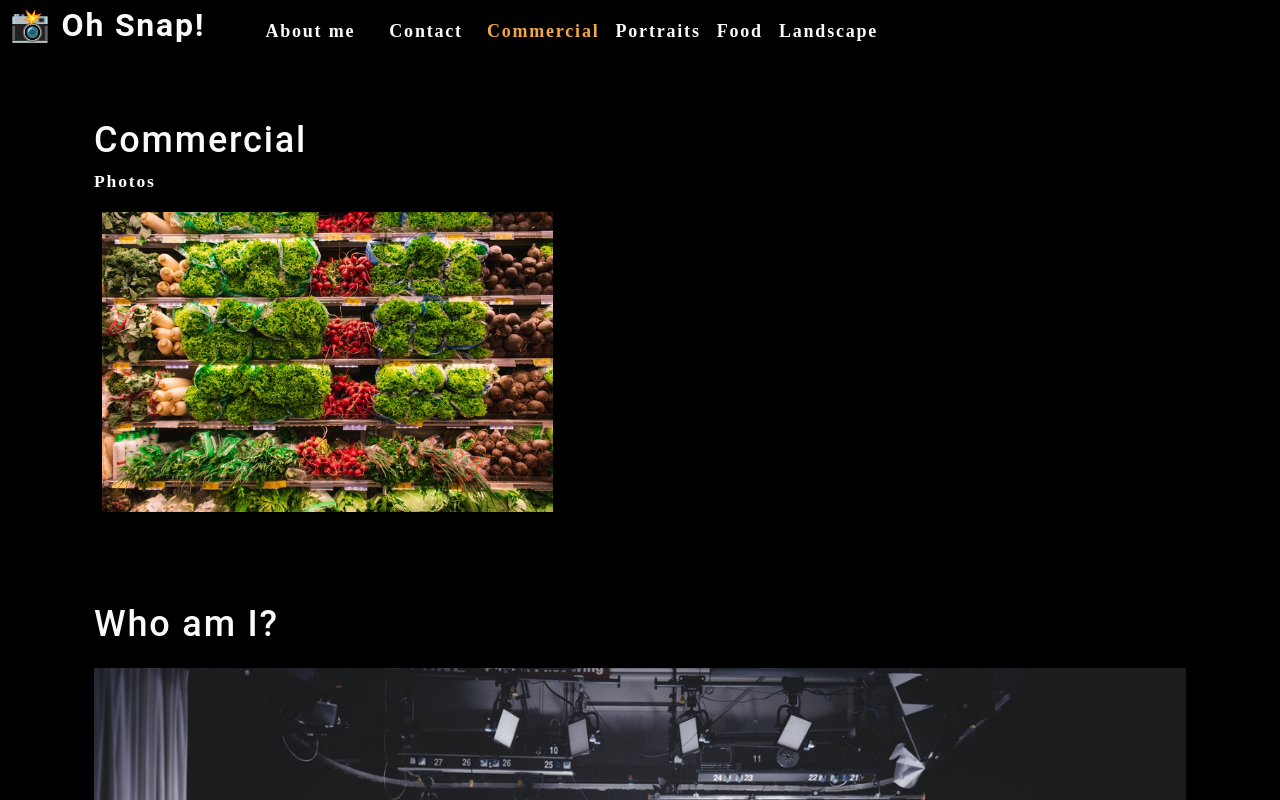
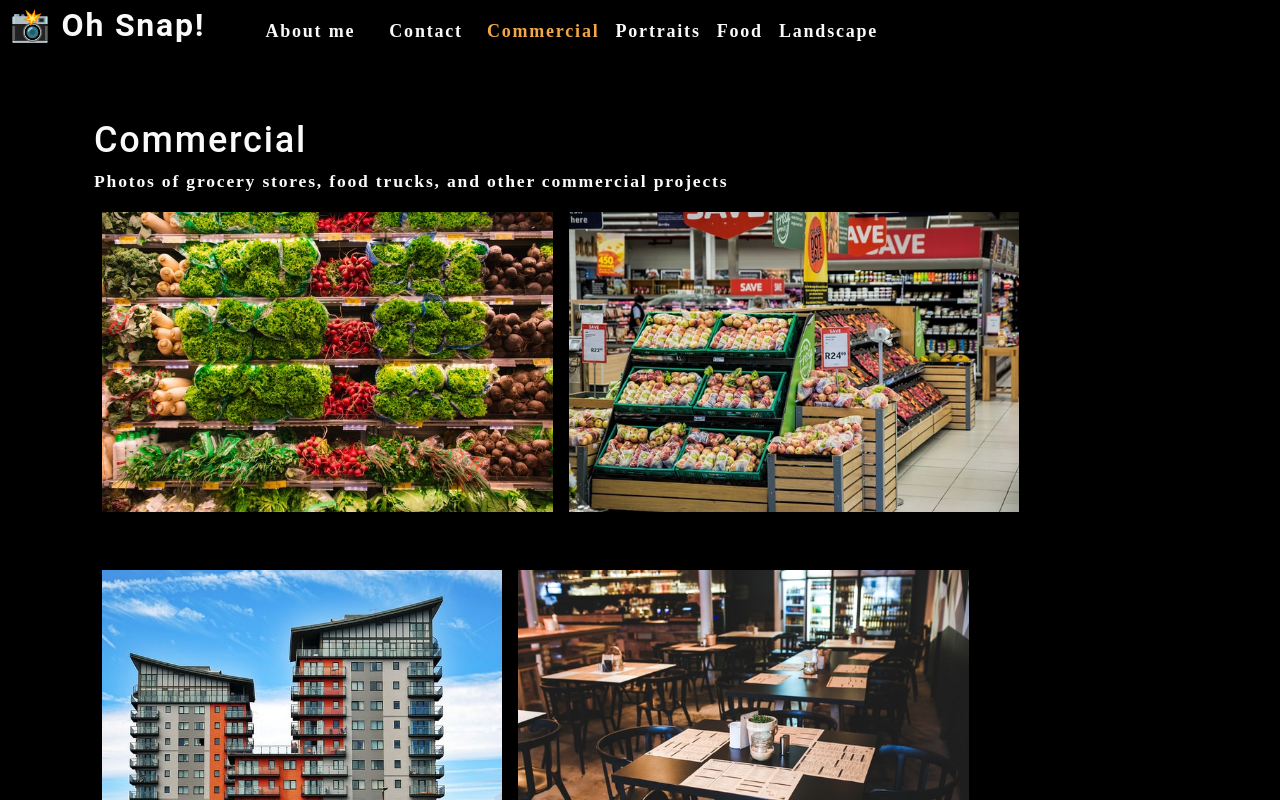
Before and after one commit to jamestw13/photography-portfolio, a React (Create React App) app: page / in a window 1280 px wide. Shown: the top 800 px of the page. Built offline with nearby package versions, Linux system fonts and the light colour scheme.

Commit message:
added PhotoList component

```diff
--- a/src/App.js
+++ b/src/App.js
@@ -17,7 +17,7 @@
     <div>
       <Nav categories={categories} setCurrentCategory={setCurrentCategory} currentCategory={currentCategory}></Nav>
       <main>
-        <Gallery></Gallery>
+        <Gallery currentCategory={currentCategory}></Gallery>
         <About></About>
       </main>
     </div>
--- a/src/components/Gallery/index.js
+++ b/src/components/Gallery/index.js
@@ -1,20 +1,15 @@
 import React from 'react';
+import PhotoList from '../PhotoList';
 import {capitalizeFirstLetter} from '../../utils/helpers';
-import photo from '../../assets/small/commercial/0.jpg';
 
-function Gallery() {
-  const currentCategory = {
-    name: 'commercial',
-    description: 'Photos',
-  };
+function Gallery({currentCategory}) {
+  const {name, description} = currentCategory;
 
   return (
     <section>
-      <h1>{capitalizeFirstLetter(currentCategory.name)}</h1>
-      <p>{currentCategory.description}</p>
-      <div className="flex-row">
-        <img src={photo} alt="Commercial Example" className="img-thumbnail mx-1" />
-      </div>
+      <h1 data-testid="h1tag">{capitalizeFirstLetter(name)}</h1>
+      <p>{description}</p>
+      <PhotoList category={currentCategory.name} />
     </section>
   );
 }
--- /dev/null
+++ b/src/components/PhotoList/index.js
@@ -0,0 +1,119 @@
+import React, {useState} from 'react';
+import photo from '../../assets/small/commercial/0.jpg';
+
+function PhotoList({category}) {
+  const [photos] = useState([
+    {
+      name: 'Grocery aisle',
+      category: 'commercial',
+      description: 'Lorem ipsum dolor sit amet, consectetur adipiscing elit. Nunc ultricie',
+    },
+    {
+      name: 'Grocery booth',
+      category: 'commercial',
+      description: 'Lorem ipsum dolor sit amet, consectetur adipiscing elit. Nunc ultricie',
+    },
+    {
+      name: 'Building exterior',
+      category: 'commercial',
+      description: 'Lorem ipsum dolor sit amet, consectetur adipiscing elit. Nunc ultricie',
+    },
+    {
+      name: 'Restaurant table',
+      category: 'commercial',
+      description: 'Lorem ipsum dolor sit amet, consectetur adipiscing elit. Nunc ultricie',
+    },
+    {
+      name: 'Cafe interior',
+      category: 'commercial',
+      description: 'Lorem ipsum dolor sit amet, consectetur adipiscing elit. Nunc ultricie',
+    },
+    {
+      name: 'Cat green eyes',
+      category: 'portraits',
+      description: 'Lorem ipsum dolor sit amet, consectetur adipiscing elit. Nunc ultricie',
+    },
+    {
+      name: 'Green parrot',
+      category: 'portraits',
+      description: 'Lorem ipsum dolor sit amet, consectetur adipiscing elit. Nunc ultricie',
+    },
+    {
+      name: 'Yellow macaw',
+      category: 'portraits',
+      description: 'Lorem ipsum dolor sit amet, consectetur adipiscing elit. Nunc ultricie',
+    },
+    {
+      name: 'Pug smile',
+      category: 'portraits',
+      description: 'Lorem ipsum dolor sit amet, consectetur adipiscing elit. Nunc ultricie',
+    },
+    {
+      name: 'Pancakes',
+      category: 'food',
+      description: 'Lorem ipsum dolor sit amet, consectetur adipiscing elit. Nunc ultricie',
+    },
+    {
+      name: 'Burrito',
+      category: 'food',
+      description: 'Lorem ipsum dolor sit amet, consectetur adipiscing elit. Nunc ultricie',
+    },
+    {
+      name: 'Scallop pasta',
+      category: 'food',
+      description: 'Lorem ipsum dolor sit amet, consectetur adipiscing elit. Nunc ultricie',
+    },
+    {
+      name: 'Burger',
+      category: 'food',
+      description: 'Lorem ipsum dolor sit amet, consectetur adipiscing elit. Nunc ultricie',
+    },
+    {
+      name: 'Fruit bowl',
+      category: 'food',
+      description: 'Lorem ipsum dolor sit amet, consectetur adipiscing elit. Nunc ultricie',
+    },
+    {
+      name: 'Green river',
+      category: 'landscape',
+      description: 'Lorem ipsum dolor sit amet, consectetur adipiscing elit. Nunc ultricie',
+    },
+    {
+      name: 'Docks',
+      category: 'landscape',
+      description: 'Lorem ipsum dolor sit amet, consectetur adipiscing elit. Nunc ultricie',
+    },
+    {
+      name: 'Panoramic village by sea',
+      category: 'landscape',
+      description: 'Lorem ipsum dolor sit amet, consectetur adipiscing elit. Nunc ultricie',
+    },
+    {
+      name: 'Domestic landscape',
+      category: 'landscape',
+      description: 'Lorem ipsum dolor sit amet, consectetur adipiscing elit. Nunc ultricie',
+    },
+    {
+      name: 'Park bench',
+      category: 'landscape',
+      description: 'Lorem ipsum dolor sit amet, consectetur adipiscing elit. Nunc ultricie',
+    },
+  ]);
+
+  const currentPhotos = photos.filter(photo => photo.category === category);
+  return (
+    <div>
+      {currentPhotos.map((image, i) => (
+        <img
+          src={require(`../../assets/small/${category}/${i}.jpg`)}
+          alt={image.name}
+          className="img-thumbnail mx-1"
+          key={image.name}
+        />
+      ))}
+      )
+    </div>
+  );
+}
+
+export default PhotoList;
```
